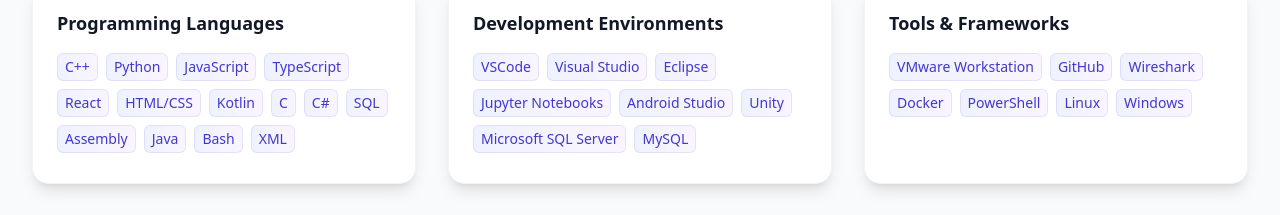
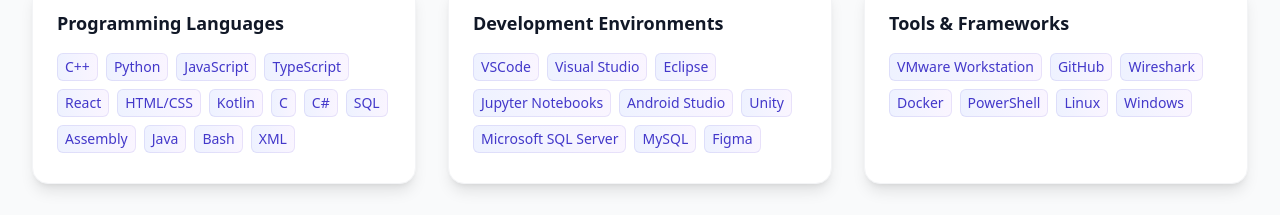
Before and after one commit to carissabb/carissabb.github.io, a React (Vite) app: page / in a window 1280 px wide. Shown: the part 2280-2495 px from the top of the page. Built offline with nearby package versions, Linux system fonts and the light colour scheme.

Commit message:
updated skills

```diff
--- a/src/components/Skills.tsx
+++ b/src/components/Skills.tsx
@@ -8,7 +8,7 @@
     },
     {
       title: "Development Environments",
-      skills: ["VSCode", "Visual Studio", "Eclipse", "Jupyter Notebooks", "Android Studio", "Unity", "Microsoft SQL Server", "MySQL"]
+      skills: ["VSCode", "Visual Studio", "Eclipse", "Jupyter Notebooks", "Android Studio", "Unity", "Microsoft SQL Server", "MySQL", "Figma"]
     },
     {
       title: "Tools & Frameworks",
```
